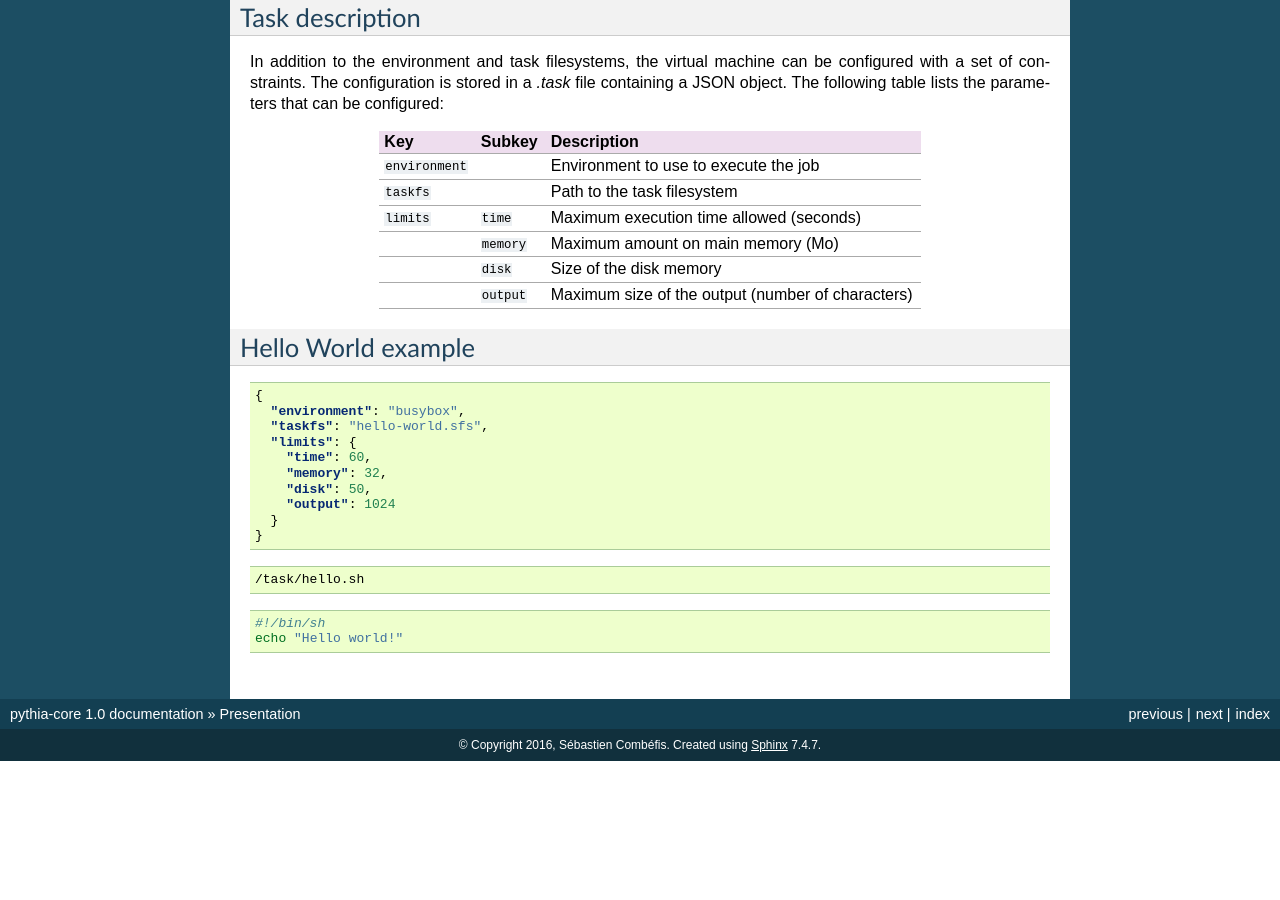
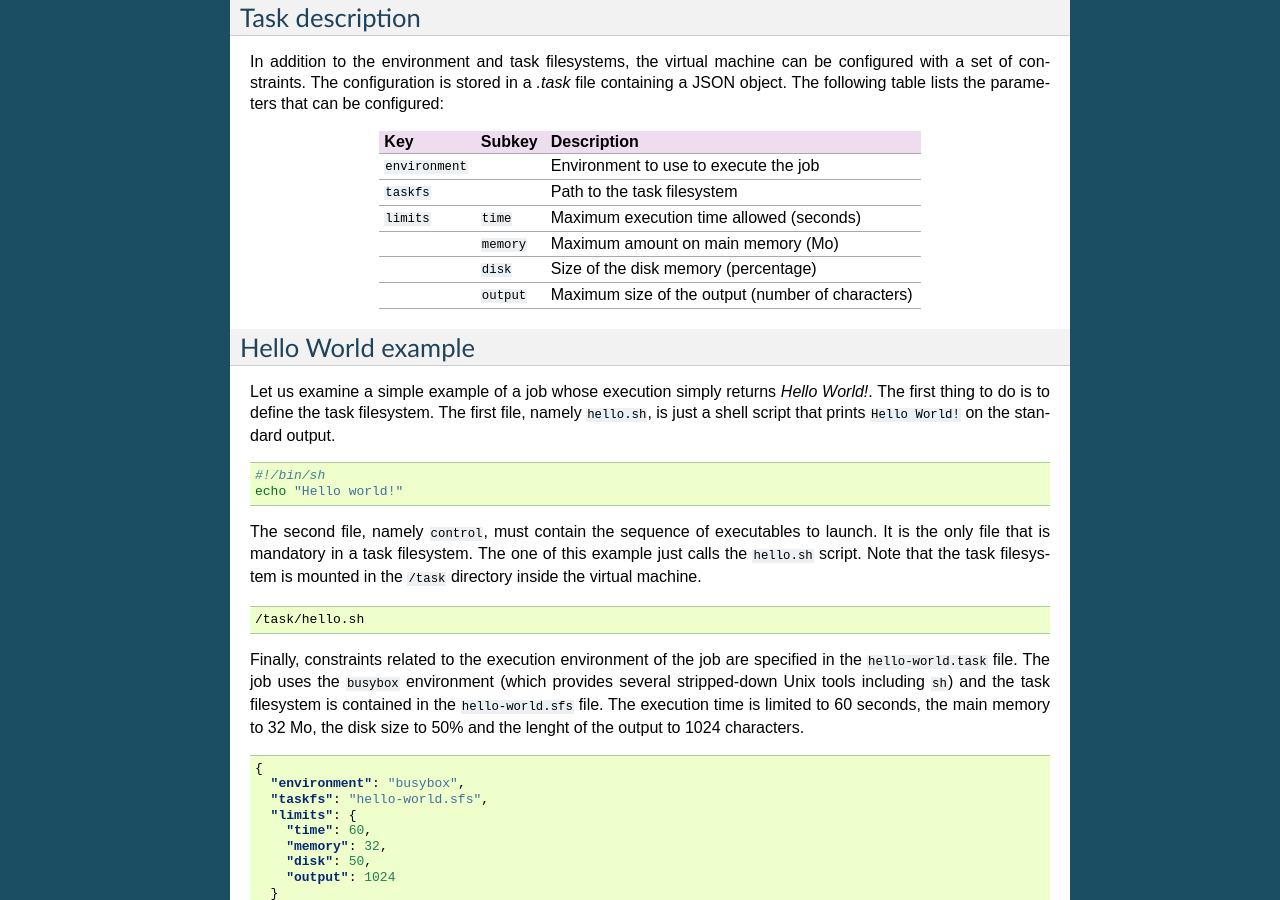
Before and after one commit to pythia-project/pythia-core, a Sphinx documentation site: the page built from docs/presentation.rst, in a window 1280 px wide and 900 px high, scrolled down 1268 px. Built offline with Sphinx 7.4.7, drawn with Linux system fonts in a browser that asks for light colours; before the commit the page ends 2029 px from its top, so only the background shows below that.

Commit message:
Add explanations for the Hello World! example of presentation page

```diff
--- a/docs/presentation.rst
+++ b/docs/presentation.rst
@@ -56,7 +56,7 @@ In addition to the environment and task filesystems, the virtual machine can be
    +-----------------+-----------------+---------------------------------------------------+
    |                 | ``memory``      | Maximum amount on main memory (Mo)                |
    +-----------------+-----------------+---------------------------------------------------+
-   |                 | ``disk``        | Size of the disk memory                           |
+   |                 | ``disk``        | Size of the disk memory (percentage)              |
    +-----------------+-----------------+---------------------------------------------------+
    |                 | ``output``      | Maximum size of the output (number of characters) |
    +-----------------+-----------------+---------------------------------------------------+
@@ -65,6 +65,23 @@ In addition to the environment and task filesystems, the virtual machine can be
 
 Hello World example
 -------------------
+
+Let us examine a simple example of a job whose execution simply returns `Hello World!`. The first thing to do is to define the task filesystem. The first file, namely ``hello.sh``, is just a shell script that prints ``Hello World!`` on the standard output.
+
+
+.. code-block:: shell
+
+   #!/bin/sh
+   echo "Hello world!"
+
+The second file, namely ``control``, must contain the sequence of executables to launch. It is the only file that is mandatory in a task filesystem. The one of this example just calls the ``hello.sh`` script. Note that the task filesystem is mounted in the ``/task`` directory inside the virtual machine.
+
+.. code-block:: none
+
+   /task/hello.sh
+
+Finally, constraints related to the execution environment of the job are specified in the ``hello-world.task`` file. The job uses the ``busybox`` environment (which provides several stripped-down Unix tools including ``sh``) and the task filesystem is contained in the ``hello-world.sfs`` file. The execution time is limited to 60 seconds, the main memory to 32 Mo, the disk size to 50% and the lenght of the output to 1024 characters.
+
 
 .. code-block:: json
 
@@ -78,14 +95,3 @@ Hello World example
        "output": 1024
      }
    }
-
-
-.. code-block:: none
-
-   /task/hello.sh
-
-
-.. code-block:: shell
-
-   #!/bin/sh
-   echo "Hello world!"
```
